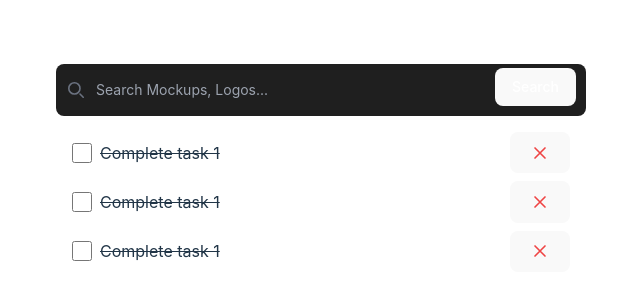
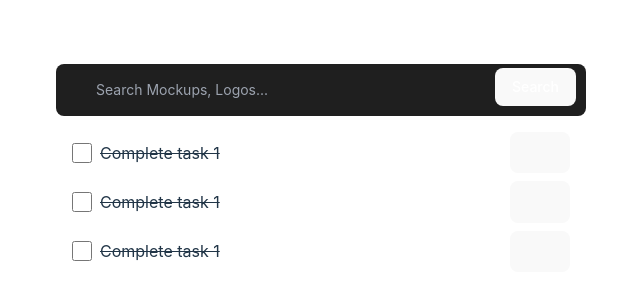
Before and after one commit to nina-razmadze/Todo-App, a React (Vite) app: page / in a window 1280 px wide. Shown: the part 224-524 px from the top of the page, without its empty margins (319-959 px from the left). Built offline with nearby package versions, Linux system fonts and the light colour scheme.

Commit message:
SearchContext

```diff
--- a/src/App.tsx
+++ b/src/App.tsx
@@ -1,14 +1,18 @@
 import "./App.css";
 import Search from "../src/components/Search/Search";
 import List from "./components/List/List";
+import { SearchContext } from "./contexts/SearchContext";
+import { SearchProvider } from "./Providers/SearchProvider";
 
 export default function App() {
   return (
     <>
       <div>
-        {/* <h1 className="text-2xl font-semibold mb-4">Todo List</h1> */}
-        <Search />
-        <List />
+        <SearchProvider>
+          {/* <h1 className="text-2xl font-semibold mb-4">Todo List</h1> */}
+          <Search />
+          <List />
+        </SearchProvider>
       </div>
     </>
   );
--- /dev/null
+++ b/src/Providers/SearchProvider.tsx
@@ -0,0 +1,12 @@
+import { useState } from "react";
+import { SearchContext } from "../contexts/SearchContext";
+
+export function SearchProvider({ children }: any) {
+  const [search, setSearch] = useState<boolean>(false);
+
+  return (
+    <SearchContext.Provider value={{ search, setSearch }}>
+      {children}
+    </SearchContext.Provider>
+  );
+}
--- a/src/components/List/List.tsx
+++ b/src/components/List/List.tsx
@@ -1,6 +1,10 @@
 import ListItem from "../ListItem/ListItem";
+import { useState, useContext } from "react";
+import { SearchContext } from "../../contexts/SearchContext";
 
 export default function List() {
+  const { search, setSearch } = useContext(SearchContext);
+
   return (
     <div className="mx-auto p-4 w-[530px]">
       <ul className="space-y-2">
--- a/src/components/ListItem/ListItem.tsx
+++ b/src/components/ListItem/ListItem.tsx
@@ -1,4 +1,6 @@
+
 export default function ListItem() {
+
   return (
     <li className="flex items-center justify-between">
       <div className="flex items-center space-x-2">
@@ -12,14 +14,8 @@ export default function ListItem() {
           className="w-5 h-5"
           fill="none"
           viewBox="0 0 24 24"
-          stroke="currentColor"
         >
-          <path
-            stroke-linecap="round"
-            stroke-linejoin="round"
-            stroke-width="2"
-            d="M6 18L18 6M6 6l12 12"
-          />
+          <path d="M6 18L18 6M6 6l12 12" />
         </svg>
       </button>
     </li>
--- a/src/components/Search/Search.tsx
+++ b/src/components/Search/Search.tsx
@@ -1,15 +1,22 @@
-import { useState } from "react";
+import { useState, useContext } from "react";
+import { SearchContext } from "../../contexts/SearchContext";
 
 export default function CustomSearch() {
-  const [todo, setTodo] = useState();
+  const { search, setSearch } = useContext(SearchContext);
+
+  const [inputValue, setInputValue] = useState();
 
   const handleInputChange = (event: any) => {
-    event.preventdefault();
-    setTodo(event.target.value);
-    console.log(todo);
+    setInputValue(event.target.value);
   };
+
+  const handleSearch = () => {
+    setSearch(true);
+    console.log(search);
+  };
+
   return (
-    <form className="w-[530px]">
+    <form className="w-[530px]" onSubmit={handleSearch}>
       <label className="mb-2 text-sm font-medium text-gray-900 sr-only dark:text-white">
         Search
       </label>
@@ -22,19 +29,13 @@ export default function CustomSearch() {
             fill="none"
             viewBox="0 0 20 20"
           >
-            <path
-              stroke="currentColor"
-              stroke-linecap="round"
-              stroke-linejoin="round"
-              stroke-width="2"
-              d="m19 19-4-4m0-7A7 7 0 1 1 1 8a7 7 0 0 1 14 0Z"
-            />
+            <path d="m19 19-4-4m0-7A7 7 0 1 1 1 8a7 7 0 0 1 14 0Z" />
           </svg>
         </div>
         <input
           type="search"
           id="default-search"
-          className="block w-full p-4 pl-10 text-sm text-gray-900 bg-customPrimary rounded-lg focus:border-red-500 focus:ring focus:ring-customPrimary focus:outline-none"
+          className="block w-full p-4 pl-10 text-sm text-white bg-customPrimary rounded-lg focus:border-red-500 focus:ring focus:ring-customPrimary focus:outline-none"
           placeholder="Search Mockups, Logos..."
           required
           onChange={handleInputChange}
--- /dev/null
+++ b/src/contexts/SearchContext.ts
@@ -0,0 +1,11 @@
+import { createContext } from "react";
+
+interface SearchContextValue {
+  search: boolean;
+  setSearch: React.Dispatch<React.SetStateAction<boolean>>;
+}
+
+export const SearchContext = createContext<SearchContextValue>({
+  search: false,
+  setSearch: () => {},
+});
```
